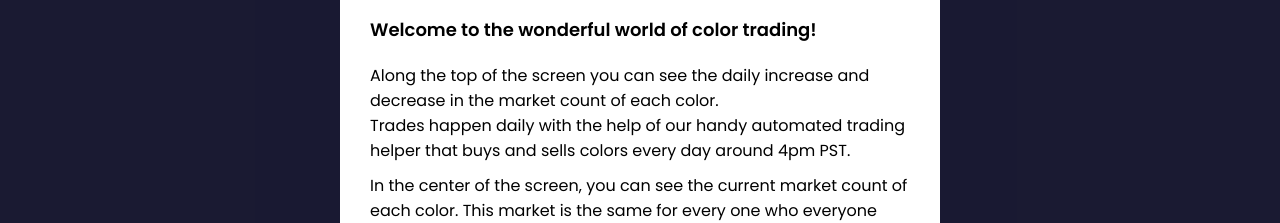
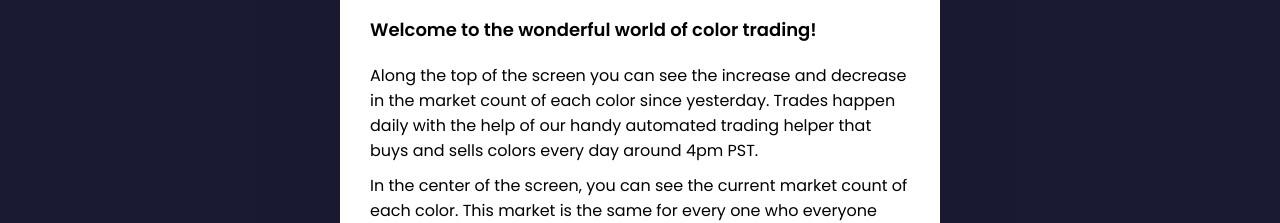
Before and after one commit to leavemydogalone/color-stock, a Next.js app: page / in a window 1280 px wide. Shown: the part 218-441 px from the top of the page. Built offline with nearby package versions, Linux system fonts and the light colour scheme; no server answers; the database is empty.

Commit message:
pop up stuff

```diff
--- a/components/PopUp.js
+++ b/components/PopUp.js
@@ -21,10 +21,10 @@ export default function PopUp({ popUpVisible, setPopUpVisible }) {
           Welcome to the wonderful world of color trading!
         </p>
         <p className={styles.text}>
-          Along the top of the screen you can see the daily increase and
-          decrease in the market count of each color. <br />
-          Trades happen daily with the help of our handy automated trading
-          helper that buys and sells colors every day around 4pm PST.
+          Along the top of the screen you can see the increase and decrease in
+          the market count of each color since yesterday. Trades happen daily
+          with the help of our handy automated trading helper that buys and
+          sells colors every day around 4pm PST.
         </p>
         <p className={styles.text}>
           In the center of the screen, you can see the current market count of
@@ -34,10 +34,8 @@ export default function PopUp({ popUpVisible, setPopUpVisible }) {
         </p>
         <p className={styles.text}>
           At the bottom, you can see your wallet of colors. You have been gifted
-          30 of each color.
-          <br />
-          Using the buy and sell sections for each color, you can buy and sell
-          the colors from and to the market in real time.
+          30 of each color. Using the buy and sell sections for each color, you
+          can buy and sell the colors from and to the market in real time.
         </p>
       </section>
     </div>
```
